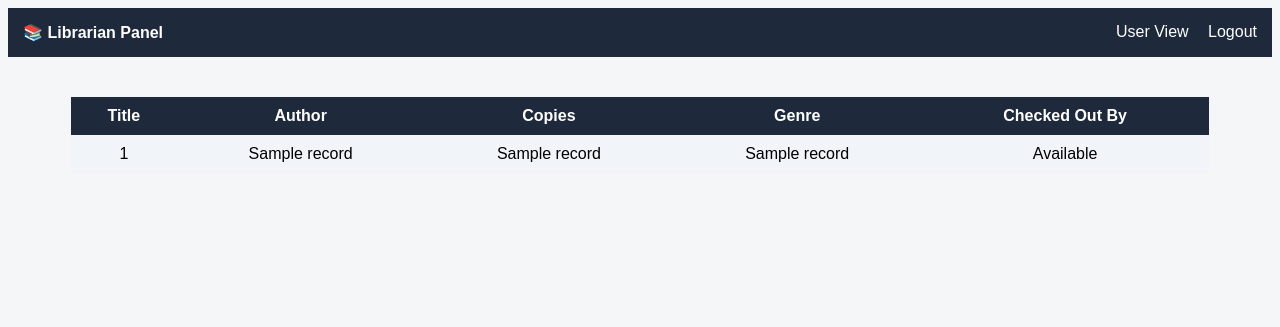
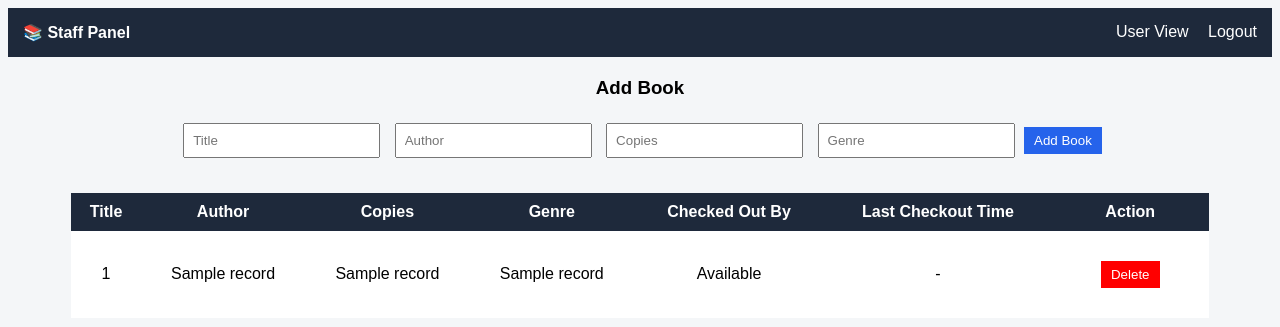
Before and after one commit to Titorian/softwareOSproject, a Flask app: template templates/admin.html in a window 1280 px wide. Shown: the top 327 px of the page. Run offline with Flask 3, Linux system fonts and the light colour scheme; the template is opened without the code that fills it: most values are stand-ins (such as "Sample title", 1, 10 or a date in 2020).

Commit message:
Checkout Options
Final working library system (login, search, staff, checkout)

```diff
--- a/app.py
+++ b/app.py
@@ -1,29 +1,33 @@
+#1 Imports
 from flask import Flask, request, redirect, session, render_template
+from datetime import datetime
 import sqlite3
 import bcrypt
-import datetime
 import time
+import os
 
 app = Flask(__name__)
 app.secret_key = "simplekey"
 
-# Login Lock System
 login_attempts = {}
 LOCK_TIME = 60
 
-# Book Database
+
+#2 Setup databases (refreshes each run)
 def init_db():
-    import os
 
-    # reset database every time app starts
     if os.path.exists("book_database.db"):
         os.remove("book_database.db")
+
+    if os.path.exists("usernames_pass_database.db"):
+        os.remove("usernames_pass_database.db")
 
     db = sqlite3.connect("book_database.db")
     cursor = db.cursor()
 
+    # Books table
     cursor.execute("""
-    CREATE TABLE IF NOT EXISTS books (
+    CREATE TABLE books (
         title TEXT,
         author TEXT,
         copies INTEGER,
@@ -31,30 +35,23 @@ def init_db():
     )
     """)
 
+    # Checkout table
     cursor.execute("""
-    CREATE TABLE IF NOT EXISTS login (
-        username TEXT,
-        password TEXT,
-        role TEXT
-    )
-    """)
-
-    cursor.execute("""
-    CREATE TABLE IF NOT EXISTS checkout (
+    CREATE TABLE checkout (
         username TEXT,
         book TEXT
     )
     """)
 
+    # Checkout log (timestamp tracking)
     cursor.execute("""
-    CREATE TABLE IF NOT EXISTS checkout_log (
+    CREATE TABLE checkout_log (
         username TEXT,
         book TEXT,
-        timestamp TEXT
+        checkout_time TEXT
     )
     """)
 
-    # insert books
     books = [
         ("Shadow of the Moon", "Lena Carter", 12, "Fantasy"),
         ("Digital Fortress", "Aaron Blake", 5, "Thriller"),
@@ -75,42 +72,36 @@ def init_db():
     db.commit()
     db.close()
 
-# User Database
-def connect_db():
-    return sqlite3.connect("usernames_pass_database.db")
-
-def init_db():
-    db = connect_db()
+    # Users DB
+    db = sqlite3.connect("usernames_pass_database.db")
 
     db.execute("""
-    CREATE TABLE IF NOT EXISTS login(
+    CREATE TABLE login(
         username TEXT PRIMARY KEY,
         passwords TEXT,
         role TEXT
     )
     """)
 
-    # reset users every run
-    db.execute("DELETE FROM login")
-    db.commit()
-
     db.execute("INSERT INTO login VALUES (?, ?, ?)",
-        ("testuser", bcrypt.hashpw("test123".encode(), bcrypt.gensalt()).decode(), "user"))
-
-    db.execute("INSERT INTO login VALUES (?, ?, ?)",
-        ("admin", bcrypt.hashpw("admin123".encode(), bcrypt.gensalt()).decode(), "admin"))
+        ("admin", bcrypt.hashpw("Admin123".encode(), bcrypt.gensalt()).decode(), "staff"))
 
     db.commit()
     db.close()
 
-init_db()
 
-# Home
+#3 Connect user DB
+def connect_db():
+    return sqlite3.connect("usernames_pass_database.db")
+
+
+#4 Home
 @app.route("/")
 def home():
     return render_template("index.html")
 
-# Register
+
+#5 Register
 @app.route("/register", methods=["GET", "POST"])
 def register():
 
@@ -120,25 +111,8 @@ def register():
     username = request.form["username"]
     password = request.form["password"]
 
-    if not username or not password:
-        return render_template("register.html", error="Fields cannot be empty")
-
-    # PASSWORD VALIDATION (THIS IS THE FIX)
     if len(password) < 8:
-        return render_template("register.html",
-            error="Password must be at least 8 characters, including an uppercase, lowercase, and number"
-)
-    if not any(c.isupper() for c in password):
-        return render_template("register.html",
-            error="Password must include an uppercase letter")
-
-    if not any(c.islower() for c in password):
-        return render_template("register.html",
-            error="Password must include a lowercase letter")
-
-    if not any(c.isdigit() for c in password):
-        return render_template("register.html",
-            error="Password must include a number")
+        return render_template("register.html", error="Password must be 8+ characters, including uppercase, lowercase, and a number")
 
     hashed = bcrypt.hashpw(password.encode(), bcrypt.gensalt()).decode()
 
@@ -149,56 +123,18 @@ def register():
         cursor.execute("INSERT INTO login VALUES (?, ?, ?)", (username, hashed, "user"))
         db.commit()
     except:
-        return render_template("register.html", error="Username already exists")
+        return render_template("register.html", error="Username exists")
 
     db.close()
     return redirect("/")
 
-# Forgot Password
-@app.route("/forgot", methods=["GET", "POST"])
-def forgot():
 
-    if request.method == "GET":
-        return render_template("forgot.html")
-
-    username = request.form["username"]
-    new_password = request.form["password"]
-
-    if not username or not new_password:
-        return render_template("forgot.html", error="Fill all fields")
-
-    hashed = bcrypt.hashpw(new_password.encode(), bcrypt.gensalt()).decode()
-
-    db = connect_db()
-    cursor = db.cursor()
-
-    cursor.execute("SELECT * FROM login WHERE username=?", (username,))
-    user = cursor.fetchone()
-
-    if not user:
-        db.close()
-        return render_template("forgot.html", error="User not found")
-
-    cursor.execute("UPDATE login SET passwords=? WHERE username=?", (hashed, username))
-    db.commit()
-    db.close()
-
-    return render_template("index.html", error="Password reset successful")
-
-# Login
+#6 Login
 @app.route("/login", methods=["POST"])
 def login():
 
     username = request.form["username"]
     password = request.form["password"]
-
-    # lock check BEFORE hitting DB
-    if username in login_attempts:
-        attempts, last_time = login_attempts[username]
-
-        if attempts >= 3 and (time.time() - last_time < LOCK_TIME):
-            return render_template("index.html",
-                error="Too many failed attempts. Try again in 1 minute or use Forgot Password.")
 
     db = connect_db()
     cursor = db.cursor()
@@ -210,62 +146,73 @@ def login():
     if not user:
         return render_template("index.html", error="User not found")
 
-    # WRONG PASSWORD LOGIC (THIS IS THE FIX)
     if not bcrypt.checkpw(password.encode(), user[1].encode()):
-
-        if username in login_attempts:
-            attempts, last_time = login_attempts[username]
-            login_attempts[username] = (attempts + 1, time.time())
-        else:
-            login_attempts[username] = (1, time.time())
-
-        # LOCK TRIGGER AFTER 3
-        if login_attempts[username][0] >= 3:
-            return render_template("index.html",
-                error="Too many failed attempts. Try again in 1 minute or use Forgot Password.")
-
-        return render_template("index.html", error="Incorrect password")
-
-    # SUCCESS → RESET ATTEMPTS
-    login_attempts.pop(username, None)
+        return render_template("index.html", error="Wrong password")
 
     session["user"] = username
     session["role"] = user[2]
 
     return redirect("/dashboard")
 
-# Dashboard with search
+
+#7 Forgot password
+@app.route("/forgot", methods=["GET", "POST"])
+def forgot():
+
+    if request.method == "GET":
+        return render_template("forgot.html")
+
+    username = request.form["username"]
+    new_password = request.form["password"]
+
+    if len(new_password) < 8:
+        return render_template("forgot.html", error="Password must be 8+")
+
+    db = connect_db()
+    cursor = db.cursor()
+
+    hashed = bcrypt.hashpw(new_password.encode(), bcrypt.gensalt()).decode()
+
+    cursor.execute("UPDATE login SET passwords=? WHERE username=?", (hashed, username))
+    db.commit()
+    db.close()
+
+    return redirect("/")
+
+
+#8 Dashboard
 @app.route("/dashboard")
 def dashboard():
 
     if "user" not in session:
-        return "Not logged in"
-
-    search = request.args.get("search")
+        return redirect("/")
 
     db = sqlite3.connect("book_database.db")
     cursor = db.cursor()
 
+    search = request.args.get("search")
+
     if search:
-        cursor.execute("""
-        SELECT * FROM books
-        WHERE title LIKE ? OR author LIKE ? OR genre LIKE ?
-        """, (f"%{search}%", f"%{search}%", f"%{search}%"))
+        cursor.execute("SELECT * FROM books WHERE title LIKE ?", ('%' + search + '%',))
     else:
         cursor.execute("SELECT * FROM books")
 
     books = cursor.fetchall()
 
     cursor.execute("SELECT book FROM checkout WHERE username=?", (session["user"],))
-    checked_out = [row[0] for row in cursor.fetchall()]
+    checked_books = [row[0] for row in cursor.fetchall()]
 
     db.close()
 
-    return render_template("books.html", books=books, checked_out=checked_out)
+    return render_template("books.html", books=books, checked_books=checked_books)
 
-# Checkout
+
+#9 Checkout
 @app.route("/checkout/<book>", methods=["POST"])
 def checkout(book):
+
+    if "user" not in session:
+        return redirect("/")
 
     db = sqlite3.connect("book_database.db")
     cursor = db.cursor()
@@ -276,44 +223,42 @@ def checkout(book):
     if result and result[0] > 0:
         cursor.execute("UPDATE books SET copies = copies - 1 WHERE title=?", (book,))
         cursor.execute("INSERT INTO checkout VALUES (?, ?)", (session["user"], book))
-        cursor.execute("INSERT INTO checkout_log VALUES (?, ?, ?)",
-        (session["user"], book, str(datetime.datetime.now())))
+
+        current_time = datetime.now().strftime("%Y-%m-%d %H:%M:%S")
+
+        cursor.execute(
+            "INSERT INTO checkout_log VALUES (?, ?, ?)",
+            (session["user"], book, current_time)
+        )
+
         db.commit()
 
     db.close()
     return redirect("/dashboard")
 
-# Return
-@app.route("/return/<book>", methods=["POST"])
-def return_book(book):
 
-    db = sqlite3.connect("book_database.db")
-    cursor = db.cursor()
+#10 Staff panel
+@app.route("/staff")
+def staff():
 
-    cursor.execute("DELETE FROM checkout WHERE username=? AND book=?", (session["user"], book))
-    cursor.execute("UPDATE books SET copies = copies + 1 WHERE title=?", (book,))
-
-    db.commit()
-    db.close()
-
-    return redirect("/dashboard")
-
-# Admin
-@app.route("/admin")
-def admin():
-
-    if "user" not in session or session.get("role") != "admin":
+    if "user" not in session or session.get("role") != "staff":
         return redirect("/")
 
     db = sqlite3.connect("book_database.db")
     cursor = db.cursor()
 
     cursor.execute("""
-        SELECT b.title, b.author, b.copies, b.genre,
-        GROUP_CONCAT(c.username)
-        FROM books b
-        LEFT JOIN checkout c ON b.title = c.book
-        GROUP BY b.title
+    SELECT
+        b.title,
+        b.author,
+        b.copies,
+        b.genre,
+        GROUP_CONCAT(c.username),
+        MAX(cl.checkout_time)
+    FROM books b
+    LEFT JOIN checkout c ON b.title = c.book
+    LEFT JOIN checkout_log cl ON b.title = cl.book
+    GROUP BY b.title
     """)
 
     records = cursor.fetchall()
@@ -321,12 +266,56 @@ def admin():
 
     return render_template("admin.html", records=records)
 
-# Logout
+
+#11 Add book
+@app.route("/add_book", methods=["POST"])
+def add_book():
+
+    if "user" not in session or session.get("role") != "staff":
+        return redirect("/")
+
+    db = sqlite3.connect("book_database.db")
+    cursor = db.cursor()
+
+    cursor.execute(
+        "INSERT INTO books VALUES (?, ?, ?, ?)",
+        (request.form["title"], request.form["author"], request.form["copies"], request.form["genre"])
+    )
+
+    db.commit()
+    db.close()
+
+    return redirect("/staff")
+
+
+#12 Delete book
+@app.route("/delete_book/<title>")
+def delete_book(title):
+
+    if "user" not in session or session.get("role") != "staff":
+        return redirect("/")
+
+    db = sqlite3.connect("book_database.db")
+    cursor = db.cursor()
+
+    cursor.execute("DELETE FROM books WHERE title=?", (title,))
+    cursor.execute("DELETE FROM checkout WHERE book=?", (title,))
+    cursor.execute("DELETE FROM checkout_log WHERE book=?", (title,))
+
+    db.commit()
+    db.close()
+
+    return redirect("/staff")
+
+
+#13 Logout
 @app.route("/logout")
 def logout():
     session.clear()
     return redirect("/")
 
+
+#14 Run app
 if __name__ == "__main__":
     init_db()
     app.run(debug=True)
--- a/templates/admin.html
+++ b/templates/admin.html
@@ -1,48 +1,63 @@
 <!DOCTYPE html>
 <html>
 <head>
-    <title>Librarian Panel</title>
+    <title>Staff Panel</title>
 
     <style>
-        body {
-            font-family: Arial;
-            background-color: #f4f6f8;
-        }
+        body { font-family: Arial; background:#f4f6f8; }
 
         .navbar {
-            background-color: #1e293b;
-            color: white;
-            padding: 15px;
-            display: flex;
-            justify-content: space-between;
+            background:#1e293b;
+            color:white;
+            padding:15px;
+            display:flex;
+            justify-content:space-between;
         }
 
         .navbar a {
-            color: white;
-            margin-left: 15px;
-            text-decoration: none;
+            color:white;
+            margin-left:15px;
+            text-decoration:none;
         }
 
         table {
-            width: 90%;
-            margin: 40px auto;
-            border-collapse: collapse;
-            background: white;
+            width:90%;
+            margin:30px auto;
+            border-collapse:collapse;
+            background:white;
         }
 
         th {
-            background: #1e293b;
-            color: white;
-            padding: 10px;
+            background:#1e293b;
+            color:white;
+            padding:10px;
         }
 
         td {
-            padding: 10px;
-            text-align: center;
+            padding:10px;
+            text-align:center;
         }
 
-        tr:nth-child(even) {
-            background: #f1f5f9;
+        form {
+            text-align:center;
+            margin:20px;
+        }
+
+        input {
+            padding:8px;
+            margin:5px;
+        }
+
+        button {
+            padding:6px 10px;
+            background:#2563eb;
+            color:white;
+            border:none;
+            cursor:pointer;
+        }
+
+        .delete {
+            background:red;
         }
     </style>
 </head>
@@ -50,12 +65,23 @@
 <body>
 
 <div class="navbar">
-    <div><strong>📚 Librarian Panel</strong></div>
+    <div><strong>📚 Staff Panel</strong></div>
     <div>
         <a href="/dashboard">User View</a>
         <a href="/logout">Logout</a>
     </div>
 </div>
+
+
+<form action="/add_book" method="POST">
+    <h3>Add Book</h3>
+    <input name="title" placeholder="Title" required>
+    <input name="author" placeholder="Author" required>
+    <input name="copies" type="number" placeholder="Copies" required>
+    <input name="genre" placeholder="Genre" required>
+    <button type="submit">Add Book</button>
+</form>
+
 
 <table>
 <tr>
@@ -64,6 +90,8 @@
     <th>Copies</th>
     <th>Genre</th>
     <th>Checked Out By</th>
+    <th>Last Checkout Time</th>
+    <th>Action</th>
 </tr>
 
 {% for r in records %}
@@ -72,12 +100,30 @@
     <td>{{ r[1] }}</td>
     <td>{{ r[2] }}</td>
     <td>{{ r[3] }}</td>
+
+
     <td>
         {% if r[4] %}
             {{ r[4] }}
         {% else %}
             Available
         {% endif %}
+    </td>
+
+
+    <td>
+        {% if r[5] %}
+            {{ r[5] }}
+        {% else %}
+            -
+        {% endif %}
+    </td>
+
+
+    <td>
+        <form action="/delete_book/{{ r[0] }}" method="GET">
+            <button class="delete" type="submit">Delete</button>
+        </form>
     </td>
 </tr>
 {% endfor %}
```
Also changed, not shown: templates/books.html (+25 -9 lines), 1 other file. Lines whose indentation alone changed are shown as unchanged.
